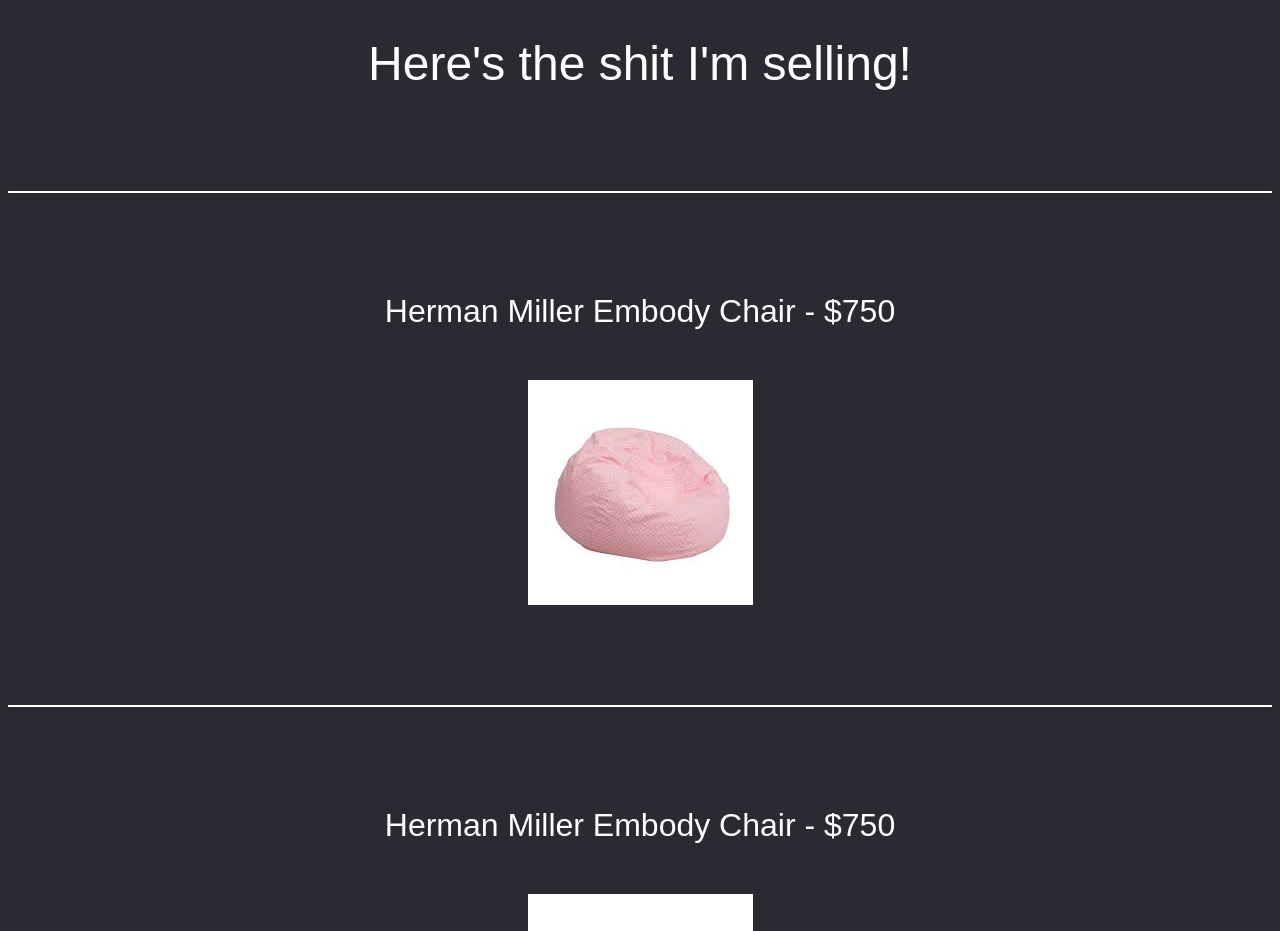
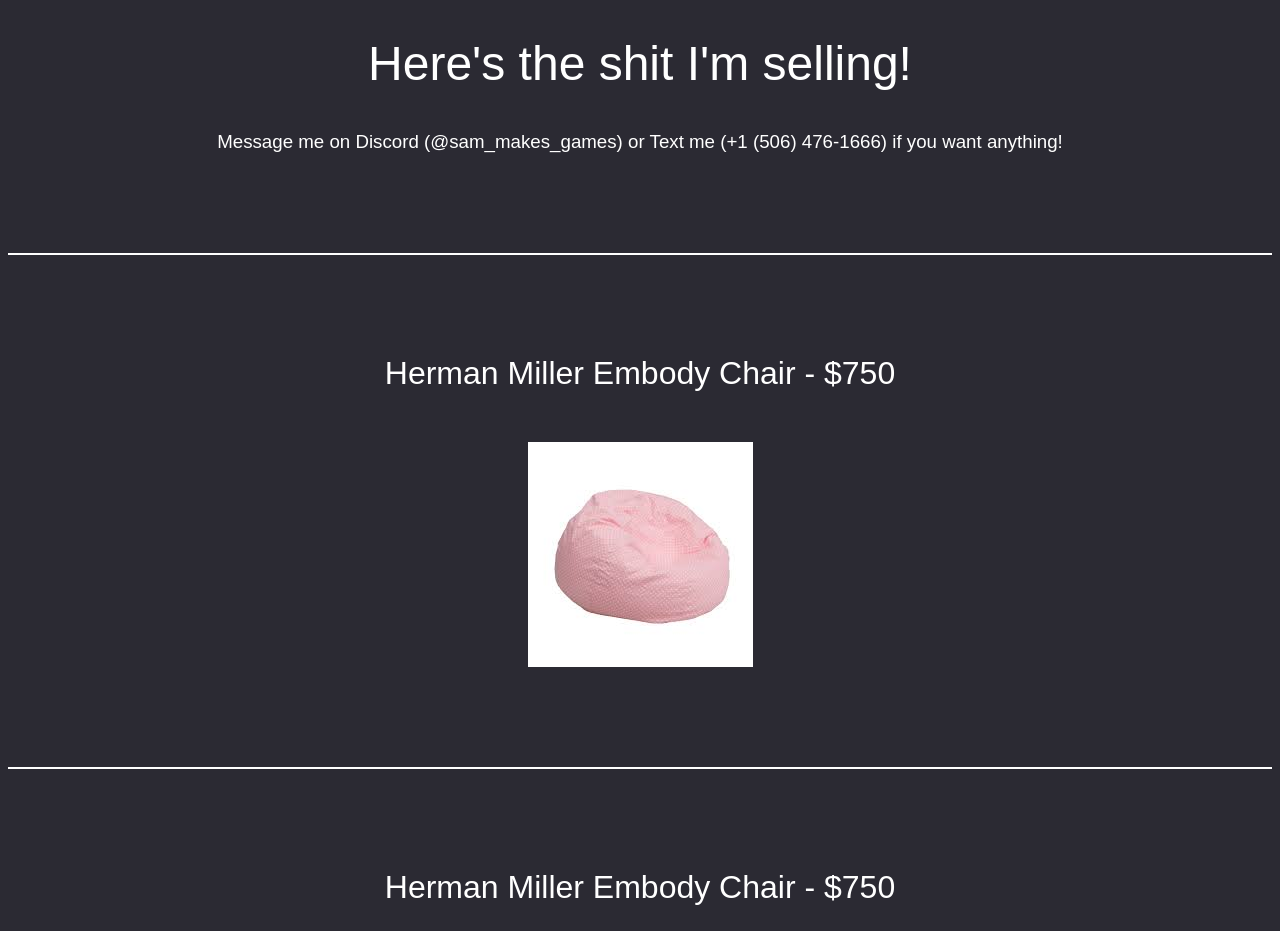
Before and after one commit to Samstiles/SaveSamFromFacebookMarket.Place, a plain HTML site: page index.html in a window 1280 px wide. Shown: the part 922-1853 px from the top of the page. Drawn offline with Linux system fonts and the light colour scheme; a web font is replaced by a local one.

Commit message:
Add contact info

```diff
--- a/index.html
+++ b/index.html
@@ -33,6 +33,13 @@
     </p>
 
     <h2>Here's the shit I'm selling!</h2>
+
+    <div class="contact">
+      <h3>
+        Message me on Discord (@sam_makes_games) or Text me (+1 (506) 476-1666)
+        if you want anything!
+      </h3>
+    </div>
 
     <div class="divider"></div>
     <div class="listing">
--- a/style.css
+++ b/style.css
@@ -48,6 +48,14 @@
   margin: 100px 0;
 }
 
+.contact h3 {
+  text-align: center;
+}
+
+.contact pre {
+  display: inline;
+}
+
 .listing {
   display: flex;
   text-align: center;
```
